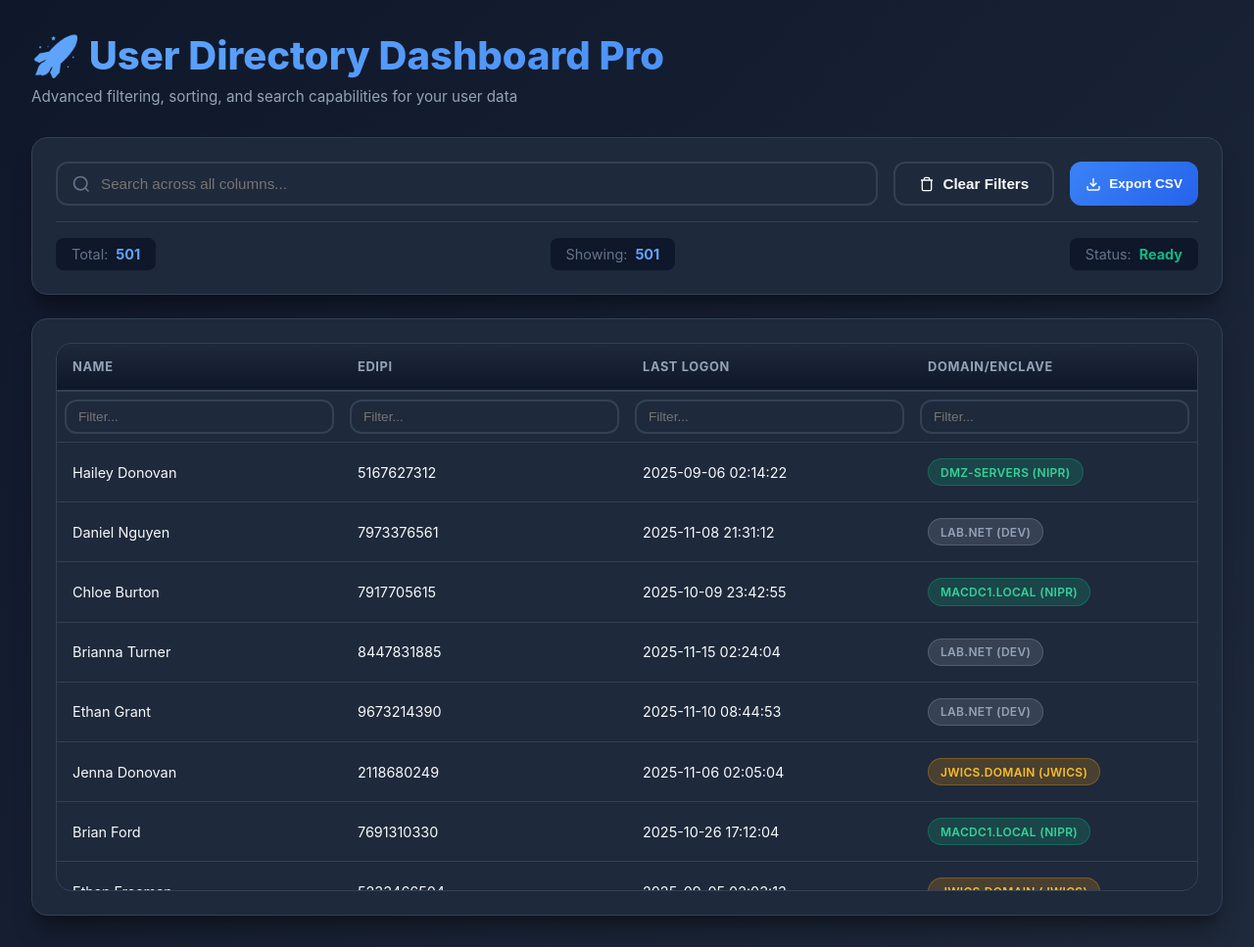
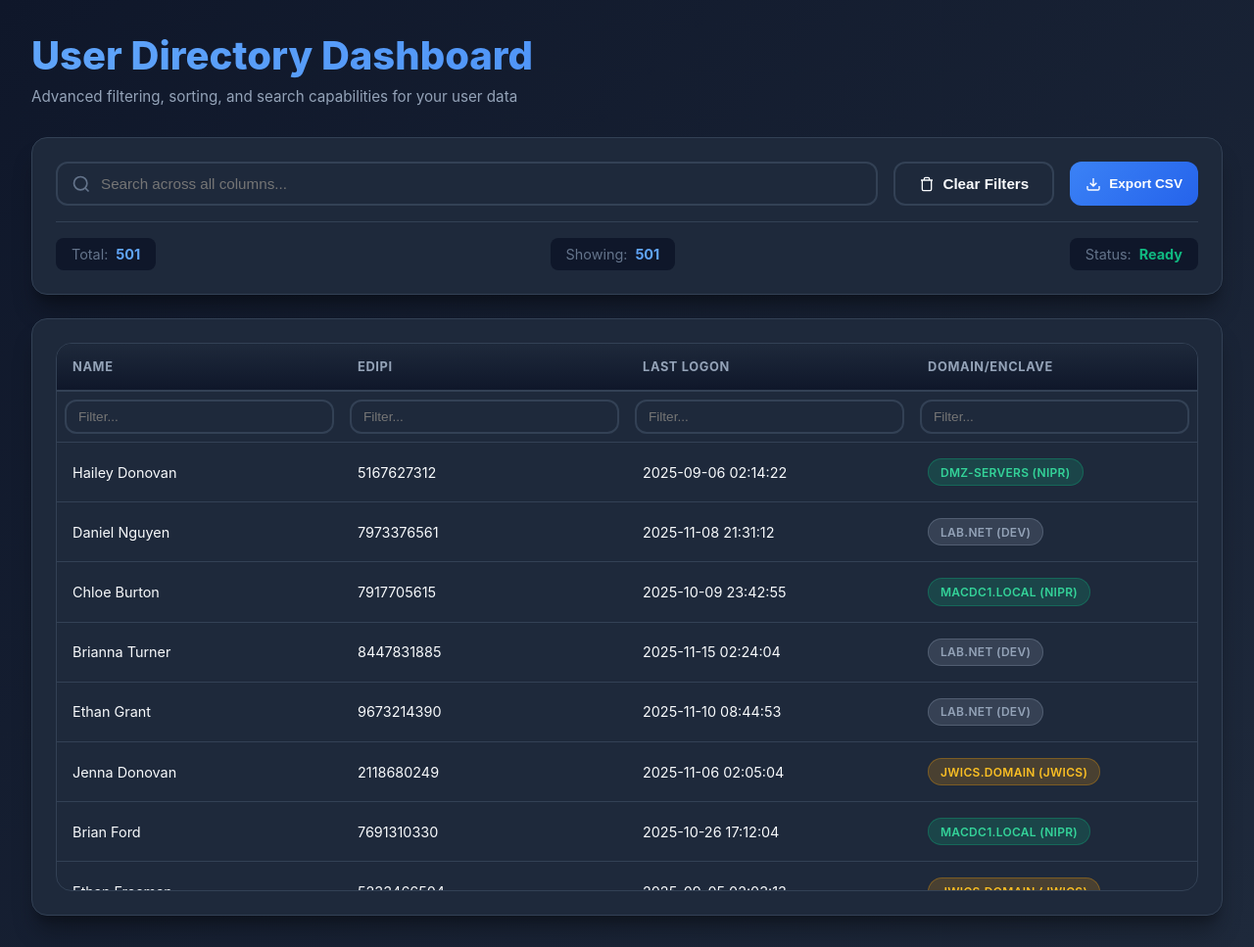
Before and after one commit to Pmcmullen28/User-Database_3, a plain HTML site: page index.html in a window 1280 px wide. Shown: the whole page at 98% size. Drawn offline with Linux system fonts and the light colour scheme.

Commit message:
Update header title in index.html

```diff
--- a/index.html
+++ b/index.html
@@ -395,7 +395,7 @@
 <body>
     <div class="container">
         <header>
-            <h1>🚀 User Directory Dashboard Pro</h1>
+            <h1>User Directory Dashboard</h1>
             <p class="subtitle">Advanced filtering, sorting, and search capabilities for your user data</p>
         </header>
 
```
